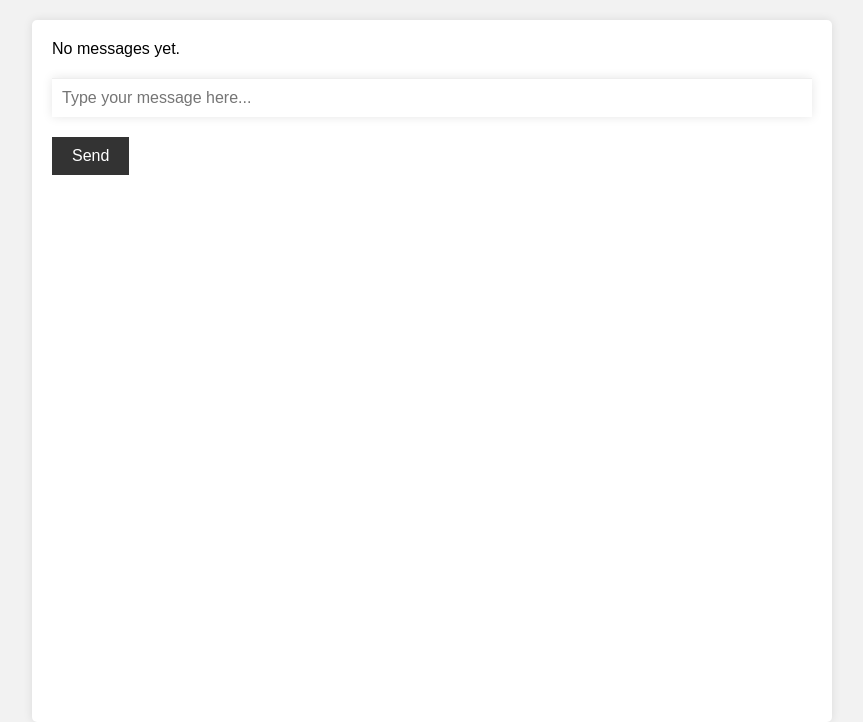
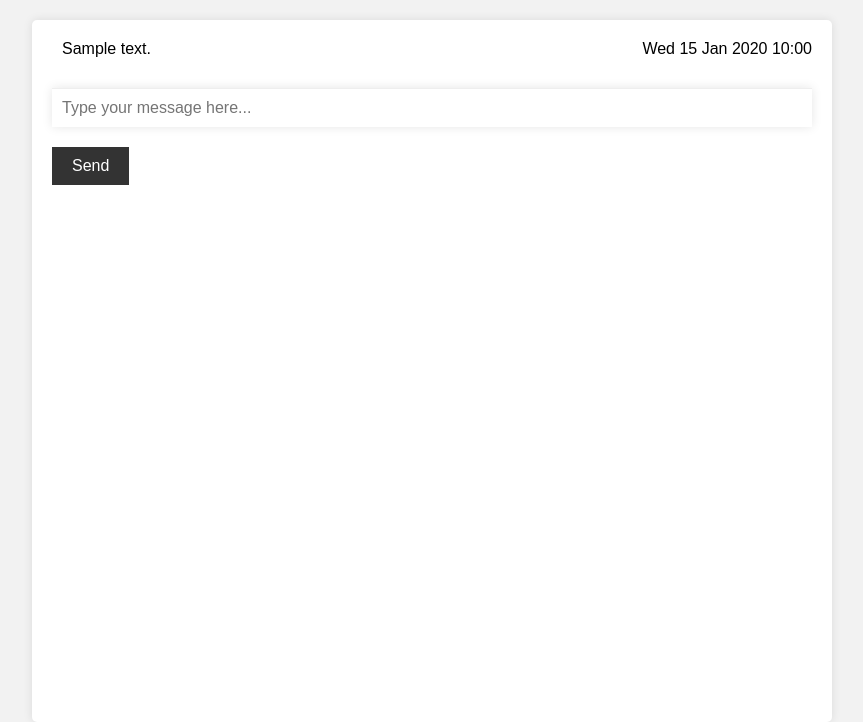
Before and after one commit to Eric-Sparda/Django_Chat, a Django app: page / in a window 1280 px wide. Shown: the part 156-878 px from the top of the page, without its empty margins (208-1071 px from the left). Run offline with Django 4.2, Linux system fonts and the light colour scheme; a user stored in the database is signed in; data comes from the database, SQL or seed files in the repository; both versions use the stored data as it was after the commit; tables that the repository leaves empty hold one stand-in row (values such as "Sample post").

Commit message:
Real-Time_Chat_With_Django_Python

```diff
--- a/mysite/main/templates/main/base.html
+++ b/mysite/main/templates/main/base.html
@@ -126,6 +126,10 @@
     .auth-buttons a:hover {
       background-color: #555;
     }
+    .chatbox {
+  height: 400px;
+  overflow: auto;
+}
   </style>
 <header>
     <a href="{% url 'home' %}"><h1>Chat Website</h1></a>
--- a/mysite/main/templates/main/home.html
+++ b/mysite/main/templates/main/home.html
@@ -22,6 +22,13 @@
       <div class="message">
         <span class="sender">{{ message.user.username }}</span>
         <span class="text">{{ message.message }}</span>
+        <span class="timestamp">
+          {% if message.created_at|date:"Y-m-d" == date.today|date:"Y-m-d" %}
+            {{ message.created_at|date:"H:i" }}
+          {% else %}
+            {{ message.created_at|date:"D d M Y H:i" }}
+        {% endif %}
+        </span>
       </div>
     {% empty %}
       <p>No messages yet.</p>
--- a/mysite/main/urls.py
+++ b/mysite/main/urls.py
@@ -2,10 +2,9 @@
 from django.contrib.auth import views as auth_views
 from . import views
 
-urlpatterns=[
+urlpatterns = [
     path('', views.home, name='home'),
     path('login/', auth_views.LoginView.as_view(template_name='main/login.html'), name='login'),
     path('logout/', auth_views.LogoutView.as_view(template_name='main/home.html'), name='logout'),
-    path('signup/', views.signup, name='signup'),
-    path('recover_message/', views.recover_message, name='recover_message')
+    path('signup/', views.signup, name='signup')
 ]
--- a/mysite/main/views.py
+++ b/mysite/main/views.py
@@ -1,12 +1,7 @@
 from django.shortcuts import render, redirect
 from django.contrib.auth.decorators import login_required
-from django.contrib.auth import login
 from .models import RecoveryMessage
 from .forms import MessageForm, SignupForm
-from django.contrib.auth.forms import AuthenticationForm
-
-
-from django.shortcuts import render
 
 @login_required
 def home(request):
@@ -16,25 +11,12 @@
             recovery_message = form.save(commit=False)
             recovery_message.user = request.user
             recovery_message.save()
+            form = MessageForm()
+            return redirect('home')
     else:
         form = MessageForm()
-
-    messages = RecoveryMessage.objects.filter(user=request.user)
+    messages = RecoveryMessage.objects.all().order_by('-created_at')[:10][::-1]
     return render(request, 'main/home.html', {'form': form, 'recovery_messages': messages})
-
-@login_required
-def recover_message(request):
-    if request.method == 'POST':
-        form = MessageForm(request.POST)
-        if form.is_valid():
-            recovery_message = form.save(commit=False)
-            recovery_message.user = request.user
-            recovery_message.save()
-            messages = RecoveryMessage.objects.filter(user=request.user)
-            return render(request, 'home.html', {'recovery_messages': messages})
-    else:
-        messages = RecoveryMessage.objects.filter(user=request.user)
-        return render(request, 'home.html', {'recovery_messages': messages})
 
 def signup(request):
     if request.method == 'POST':
```
Also changed, not shown: mysite/db.sqlite3, mysite/main/models.py (line endings or trailing spaces).
